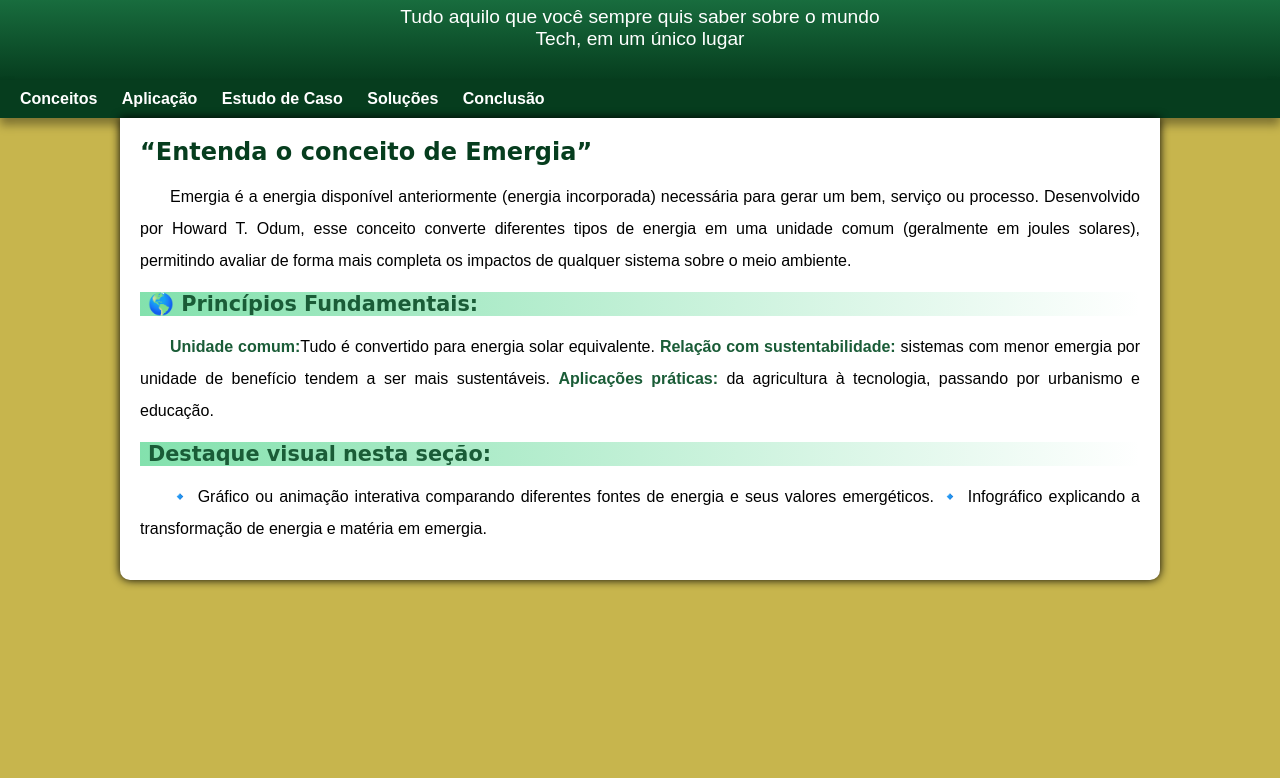
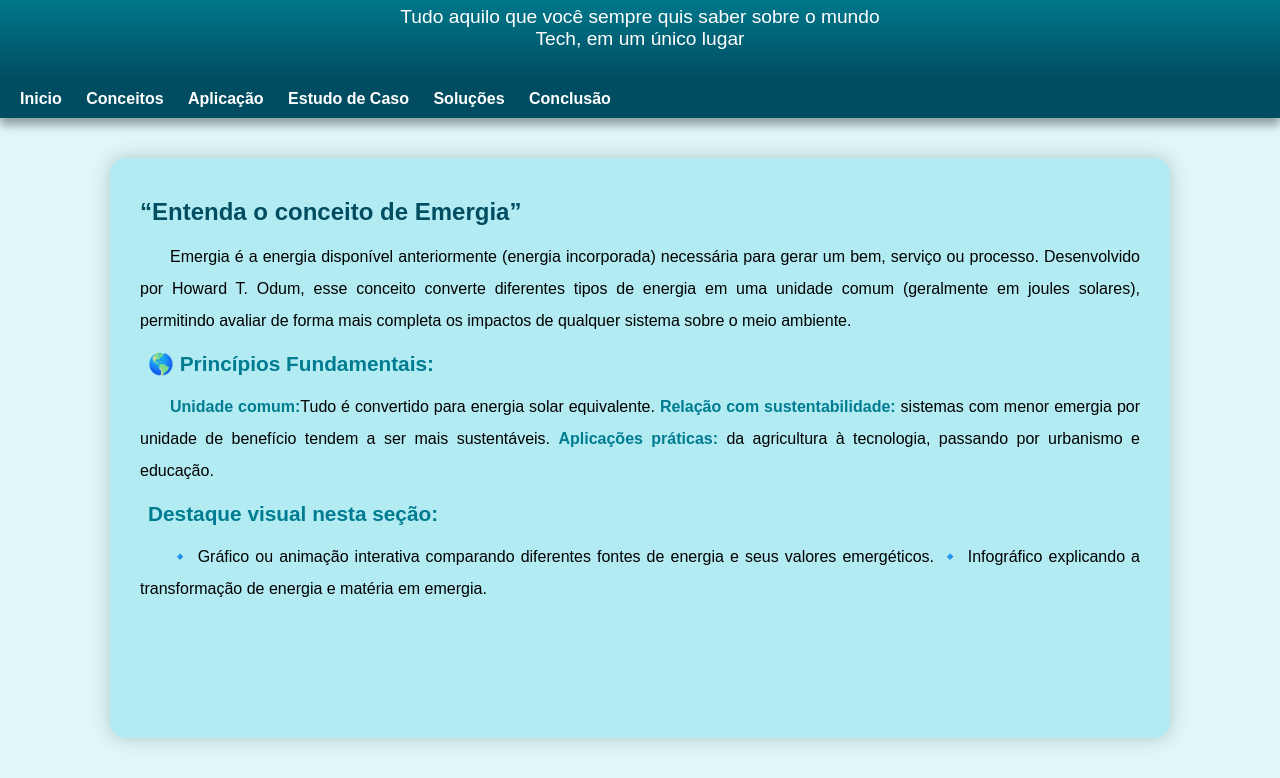
Before and after one commit to GustavoMoreiraPinto/Projeto-emergia1, a plain HTML site: page conceito.html in a window 1280 px wide. Shown: the part 100-878 px from the top of the page. Before the commit the page ends 800 px from the top, so only its background shows below. Drawn offline with Linux system fonts and the light colour scheme; a web font is replaced by a local one.

Commit message:
atualização

```diff
--- a/conceito.html
+++ b/conceito.html
@@ -13,6 +13,7 @@
         </p>
     </header>
     <nav>
+        <a href="index.html">Inicio</a>
         <a href="conceito.html" >Conceitos</a>
         <a href="aplicação.html">Aplicação</a>
         <a href="Estudo.html">Estudo de Caso</a>
--- a/style.css
+++ b/style.css
@@ -11,18 +11,21 @@
 }
 
 :root{
-    --cor0: #c7b54d;
-    --cor1: #83e1ad;
-    --cor2: #3ddc84;
-    --cor3: #2fa866;
-    --cor4: #1a5c37;
-    --cor5: #063d1e;
 
-    --fonte-padrao: Arial,verdana,helvetica,sans-serif;
+    --cor0: #e0f7fa;     /* Azul bem claro - fundo */
+    --cor1: #b2ebf2;     /* Azul suave - caixas de destaque */
+    --cor2: #4dd0e1;     /* Azul médio - botões/realces */
+    --cor3: #00acc1;     /* Azul marcante - links e elementos interativos */
+    --cor4: #007c91;     /* Azul escuro - títulos e bordas */
+    --cor5: #004d61;     /* Azul profundo - header, footer, menus */
+
+    --fonte-padrao: Arial, Verdana, Helvetica, sans-serif;
     --fonte-destaque: "Bebas Neue", sans-serif;
-    --font-android: "Android", cursive;
+
 
 }
+
+
 
 /*configuração global*/
 * {
@@ -46,12 +49,13 @@ a.externo::after{
 
 header{
 
-    background-image: linear-gradient(#2fa866,#063d1e);
+    background-image: linear-gradient(#00acc1, #004d61); /* azul médio para azul profundo */
     min-height: 150px;
     text-align: center;
     padding-top: 30px;
+}
 
-}
+
 
 header h1 {
     color:white;
@@ -95,17 +99,22 @@ nav a:hover {
 
 /*----------------------------------------*/
 /*Main*/
-main{
+main {
     min-width: 300px;
     max-width: 1000px;
-    margin: auto;
-    margin-bottom: 30px;
-    padding: 20px;
-    background-color: white;
-    box-shadow: 0px 0px 10px black;
-    border-bottom-left-radius: 10px;
-    border-bottom-right-radius: 10px;
+    min-height: 500px; /* aumenta a altura mínima */
+    margin: 40px auto; /* mais espaço externo */
+    padding: 40px 30px; /* mais espaço interno */
+    background-color: var(--cor1); /* tom suave de azul */
+    box-shadow: 0px 0px 20px rgba(0, 0, 0, 0.2); /* sombra mais suave e ampla */
+    border-radius: 15px; /* cantos mais arredondados */
+    transition: all 0.3s ease-in-out; /* suavidade para transições futuras */
 }
+
+main:hover {
+    transform: scale(1.01);
+}
+
 main h1 {
     color:var(--cor5);
     font-family: var(--font-android);
```
Also changed, not shown: Estudo.html (+1 -0 lines), aplicação.html (+2 -1 lines), conclusão.html (+15 -1 lines), soluções.html (added, +55 -0 lines).
